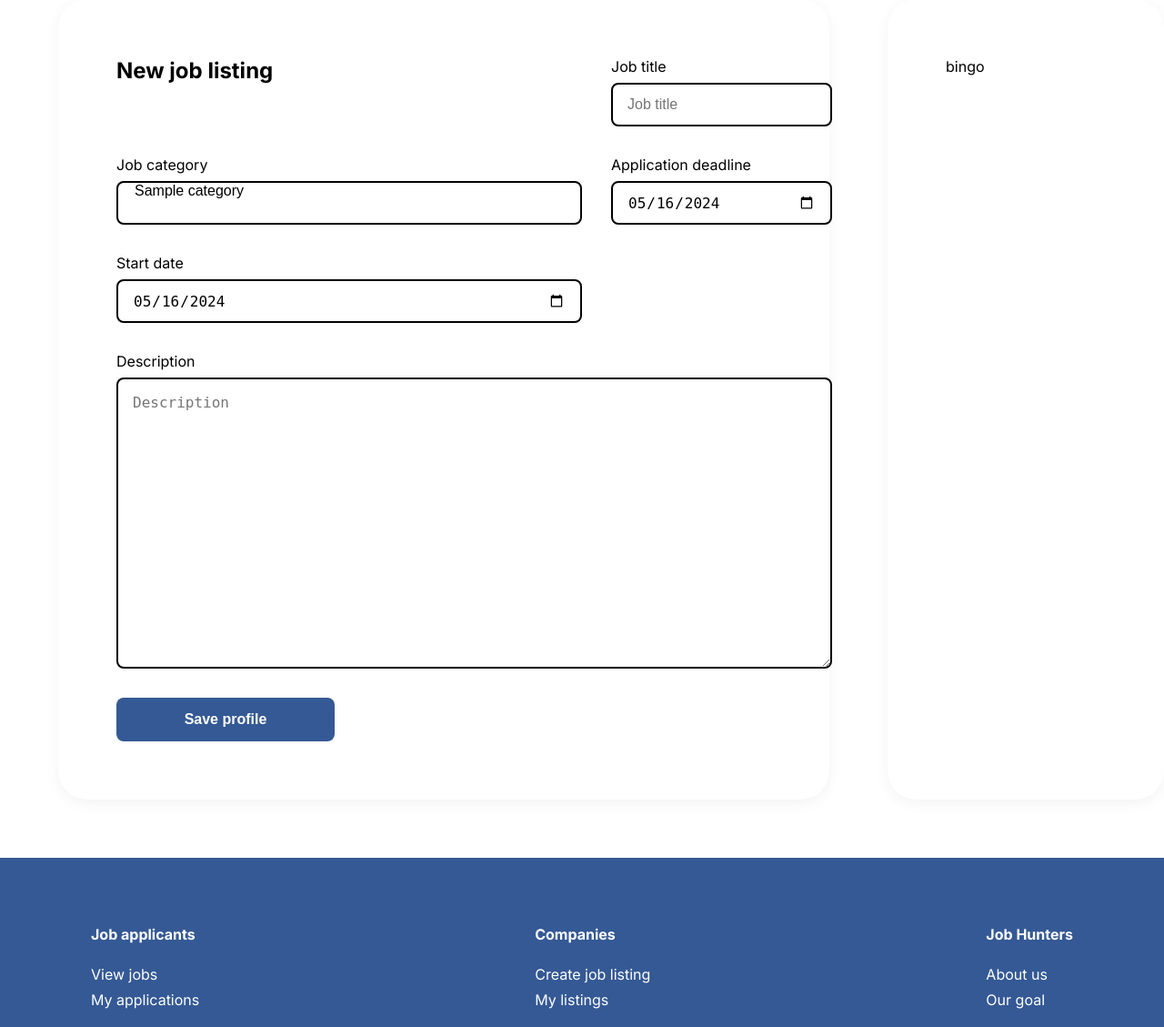
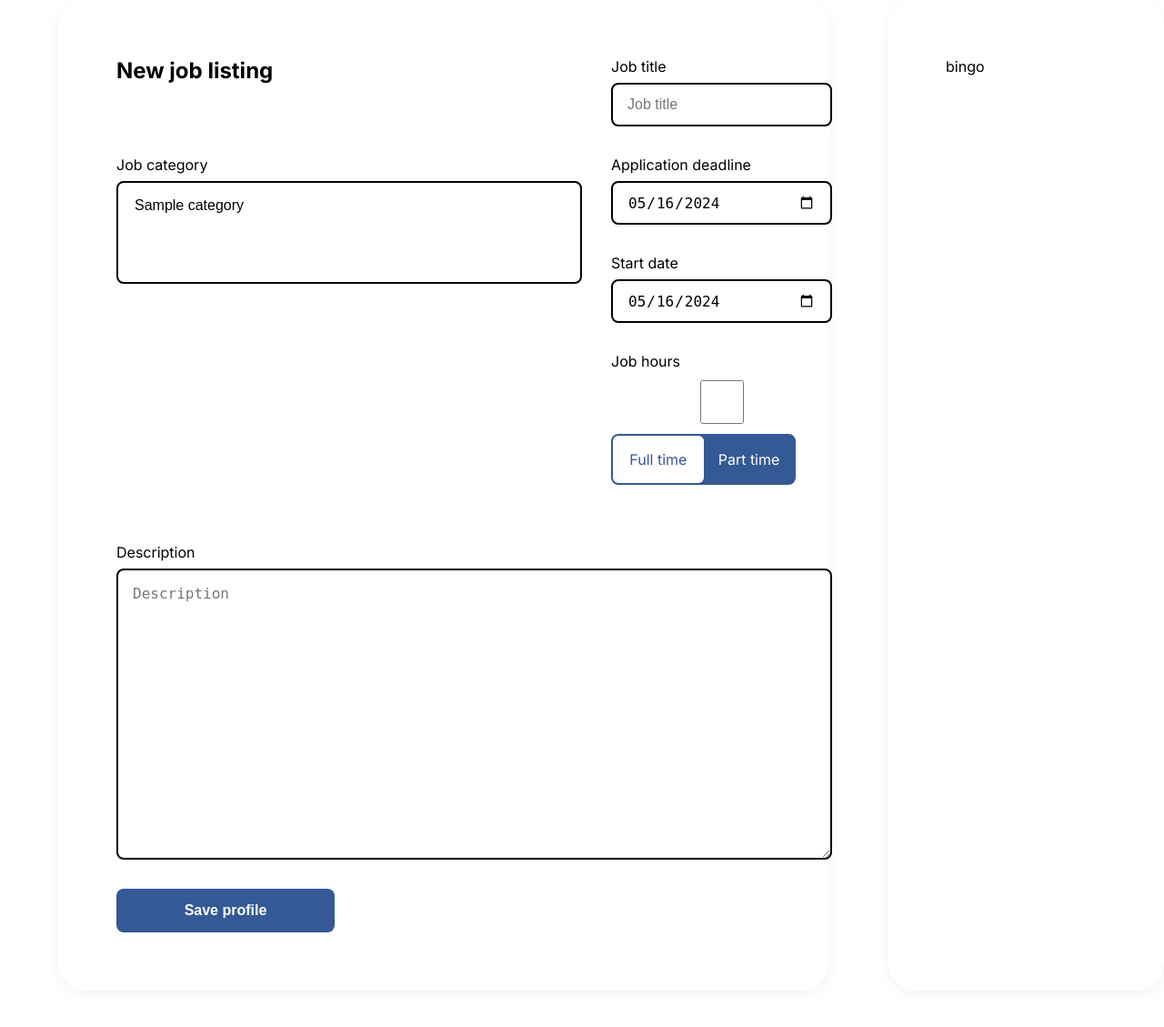
Before and after one commit to mikaeleli/jobhunters, a Django app: page /job/ in a window 1280 px wide. Shown: the part 185-1314 px from the top of the page at 91% size. Run offline with Django 4.2, Linux system fonts and the light colour scheme; a user stored in the database is signed in; tables that the repository leaves empty hold one stand-in row (values such as "Sample post"); some libraries are stand-ins or nearby versions.

Commit message:
adding part time toggle to new job listing, wip

```diff
--- a/job_hunters/forms/job_create.py
+++ b/job_hunters/forms/job_create.py
@@ -5,7 +5,6 @@ import datetime
 from typing import Any
 
 from django import forms
-from django.contrib.auth.models import User
 
 from job_hunters.models import Job, Category
 
@@ -23,6 +22,7 @@ class JobForm(forms.Form):
     job_category = forms.ModelChoiceField(queryset=Category.objects.all(), to_field_name="id", required=False)
     job_due_date = forms.DateField(required=False)
     job_start_date = forms.DateField(required=False)
+    job_is_part_time = forms.BooleanField(required=False)
     job_description = forms.CharField(widget=forms.Textarea, required=False)
 
     def clean(self) -> dict[str, Any]:
@@ -60,10 +60,12 @@ class JobForm(forms.Form):
         user = self.user
 
         job = Job.objects.create(
+            offered_by=user,
             title=data.get("job_title"),
             category=data.get("job_category"),
             due_date=data.get("job_due_date"),
             start_date=data.get("job_start_date"),
+            is_part_time=data.get("job_is_part_time"),
             description=data.get("job_description"),
         )
 
--- a/job_hunters/static/_form.css
+++ b/job_hunters/static/_form.css
@@ -98,6 +98,64 @@ textarea.form__input {
     border-bottom-left-radius: 0;
 }
 
+.form__toggle__checkbox {
+    /*display: none;*/
+}
+
+.form__toggle__container {
+    position: relative;
+    display: grid;
+    grid-template-columns: repeat(2, 1fr);
+    width: fit-content;
+    border: 2px solid var(--color-primary);
+    border-radius: 8px;
+    background: var(--color-primary);
+    font-weight: 400;
+    color: var(--color-primary);
+    cursor: pointer;
+ }
+
+ .form__toggle__container::before {
+   content: '';
+   position: absolute;
+   width: 50%;
+   height: 100%;
+   left: 0%;
+   border-radius:6px;
+   background: white;
+   transition: all 0.3s;
+ }
+
+ .form__toggle__checkbox:checked + .form__toggle__container::before {
+    left: 50%;
+ }
+
+ .form__toggle__container div {
+   padding: 16px;
+   text-align: center;
+   z-index: 1;
+ }
+
+ .form__toggle__checkbox:checked + .form__toggle__container div:first-child{
+   color: white;
+   transition: color 0.3s;
+ }
+
+ .form__toggle__checkbox:checked + .form__toggle__container div:last-child{
+   color: var(--color-primary);
+   transition: color 0.3s;
+ }
+
+ .form__toggle__checkbox + .form__toggle__container div:first-child{
+   color: var(--color-primary);
+   transition: color 0.3s;
+ }
+
+ .form__toggle__checkbox + .form__toggle__container div:last-child{
+   color: white;
+   transition: color 0.3s;
+ }
+
 .form__error__list {
     display: flex;
     flex-direction: column;
--- a/job_hunters/static/job_create.css
+++ b/job_hunters/static/job_create.css
@@ -62,6 +62,15 @@
     grid-column: span 2;
 }
 
+.job_create__job-form .job_create__form .form__field.job_category {
+    grid-row: span 4;
+}
+
+.job_create__job-form .job_create__form .form__field.job_category select {
+    padding: 16px;
+    height: unset;
+}
+
 .job_create__job-form .job_create__form button[type="submit"] {
     grid-column-start: 1;
 }
--- a/job_hunters/static/job_create.js
+++ b/job_hunters/static/job_create.js
@@ -35,3 +35,19 @@ categorySelectOptions.forEach((option) => {
        toggleSelected(el.currentTarget);
    });
 });
+
+let toggleCheckboxContainers = Array.from(document.querySelectorAll('.form__toggle__container'));
+
+const toggleChecked = (el) => {
+    if (el.hasAttribute('data-toggle-target')) {
+        console.log(el.parent);
+        checkbox = el.parent.children.getElementById(el.dataset.toggleTarget)
+        checkbox.hasAttribute('checked') ? option.removeAttribute('checked', '') : option.setAttribute('checked', '');
+    }
+};
+toggleCheckboxContainers.forEach((option) => {
+   option.addEventListener('mousedown', (el) => {
+       el.preventDefault();
+       toggleChecked(el.currentTarget);
+   });
+});
--- a/job_hunters/templates/job_create.html
+++ b/job_hunters/templates/job_create.html
@@ -41,7 +41,7 @@
                     {% endif %}
                 </div>
 
-                <div class="form__field">
+                <div class="form__field job_category">
                     <label for="job_category">Job category</label>
                     <select id="job_category" name="job_category" class="form__input" multiple>
                         {% for category in job_categories %}
@@ -53,7 +53,7 @@
                             {% for error in form.job_category.errors %}
                                 <li class="form__error__item">{{ error }}</li>
                             {% endfor %}
-                        </ul>
+                        </ul>let categorySelectOptions = Array.from(document.querySelectorAll('.job_create__form .form__field select#job_category option'));
                     {% endif %}
                 </div>
 
@@ -75,6 +75,22 @@
                     {% if form.job_start_date.errors %}
                         <ul class="form__error__list">
                             {% for error in form.job_start_date.errors %}
+                                <li class="form__error__item">{{ error }}</li>
+                            {% endfor %}
+                        </ul>
+                    {% endif %}
+                </div>
+
+                <div class="form__field">
+                    <label for="job_is_part_time">Job hours</label>
+                    <input id="job_is_part_time" type="checkbox" name="job_is_part_time" class="form__input form__toggle__checkbox" {% if form.job_is_part_time.checked %}checked{% endif %} />
+                    <div class="form__toggle__container" data-toggle-target="job_is_part_time">
+                        <div>Full time</div>
+                        <div>Part time</div>
+                    </div>
+                    {% if form.job_is_part_time.errors %}
+                        <ul class="form__error__list">
+                            {% for error in form.job_is_part_time.errors %}
                                 <li class="form__error__item">{{ error }}</li>
                             {% endfor %}
                         </ul>
```
